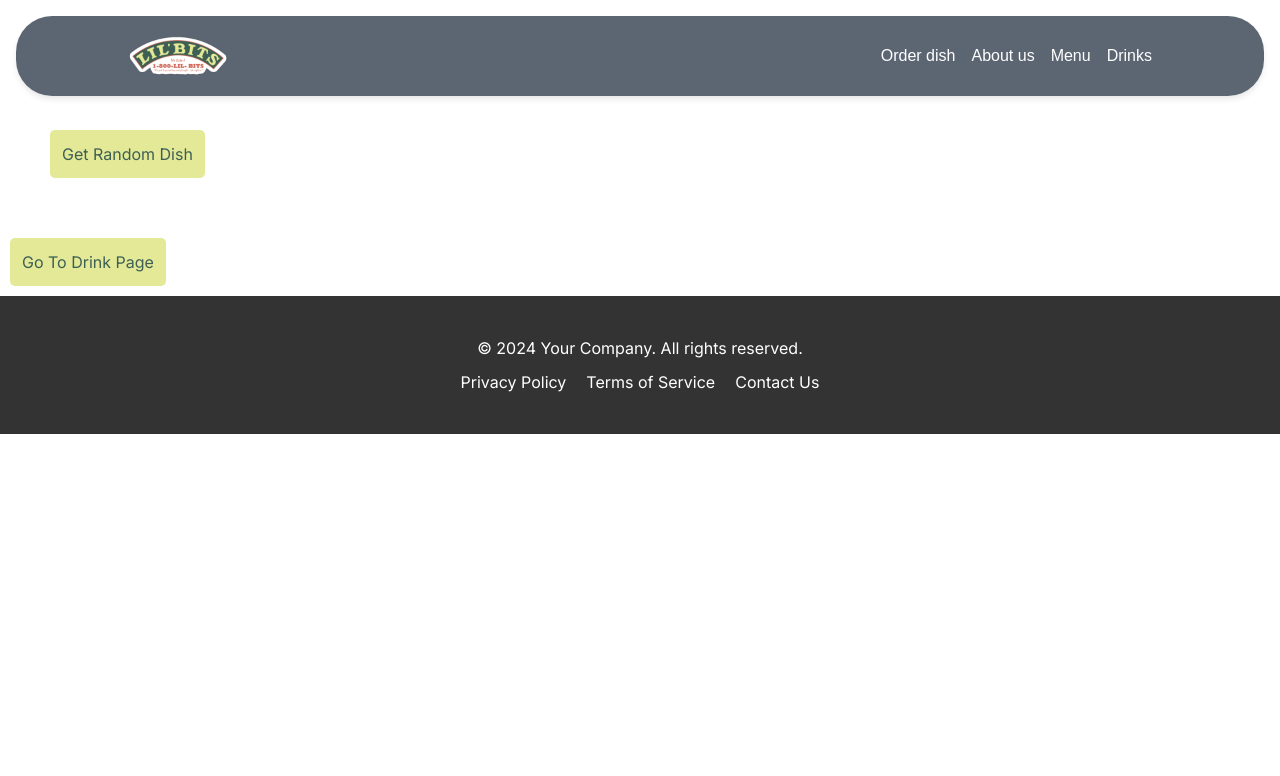
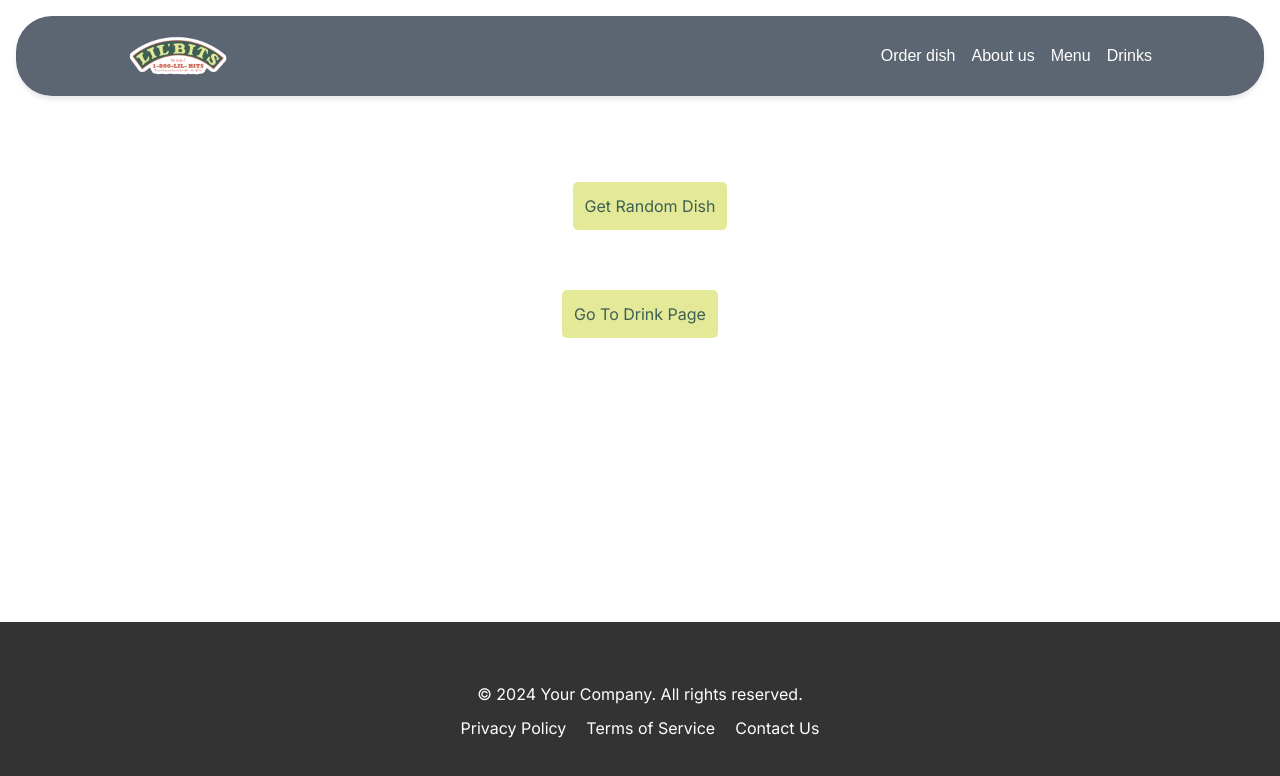
Before and after one commit to indianaea/lil_bits, a Next.js app: page /order in a window 1280 px wide. Shown: the top 776 px of the page. Built offline with nearby package versions, Linux system fonts and the light colour scheme; no server answers.

Commit message:
css meiri breytingar

```diff
--- a/src/app/order/confirm/page.tsx
+++ b/src/app/order/confirm/page.tsx
@@ -1,28 +1,17 @@
-import Link from "next/link";
-import Navbar from "../../components/navbar";
-import Footer from "../../components/footer";
+"use client";
+
+import Layout from '../../components/layout';
 import CalendarPicker from "../../components/calendarPicker";
 import PeoplePicker from "../../components/amountPeople";
 import EmailInput from "../../components/emailInput";
-import '../../common.css'
 
 const ConfirmOrder = () => {
     return (
-        <>
-          <div className="page-body">
-            <div className="page-header">
-                <Navbar />
-            </div>
-            <div className="page-body">
-                <CalendarPicker />
-                <PeoplePicker />
-                <EmailInput />
-            </div>
-            <div className="page-footer">
-                <Footer />
-            </div>
-            </div>
-        </>
+        <Layout>
+            <CalendarPicker />
+            <PeoplePicker />
+            <EmailInput />
+        </Layout>
     );
 };
 
--- a/src/app/order/drink/drink.tsx
+++ b/src/app/order/drink/drink.tsx
@@ -50,8 +50,7 @@ const DrinkSelector: React.FC = () => {
 
   return (
     <>
-      <div className="drink-list-container">
-        <div className="DivDrinks">
+        <div className="DrinksContainer">
           {drinks.map(drink => (
             <div
               key={drink.id}
@@ -68,7 +67,6 @@ const DrinkSelector: React.FC = () => {
           ))}
         </div>
         <Button onClick={confirmSelection} caption="Confirm drinks"/>
-      </div>
     </>
   );
 };
--- a/src/app/order/drink/page.tsx
+++ b/src/app/order/drink/page.tsx
@@ -1,24 +1,15 @@
-import Link from "next/link";
-import Navbar from "../../components/navbar";
-import Footer from "../../components/footer";
+"use client";
+
+import Layout from '../../components/layout';
 import Drinks from "./././drink";
-import '../../common.css'
 
 const Drink = () => {
 
 return (
   <>
-    <div className="page-body">
-      <div className="page-header">
-        <Navbar />
-      </div>
-      <div className="page-main">
+    <Layout>
         <Drinks />
-      </div>
-      <div className="page-footer">
-        <Footer />
-      </div>
-    </div>
+    </Layout>
    </>
   );
 };
--- a/src/app/order/order.css
+++ b/src/app/order/order.css
@@ -1,14 +1,10 @@
-
-.order-list-container {
-    margin-top: 120px;
-}
-
-.DivOrders {
+.OrdersContainer {
   display: flex;
   flex-wrap: wrap;
   justify-content: space-between;
   align-items: center;
   margin: 40px;
+  padding-left: 20px;
 }
 
 .DishContainer {
@@ -26,7 +22,7 @@
 
 .ActionButton {
   background-color: #e3e996;
-    color: #3E5f54;
+  color: #3e5f54;
   border: none;
   border-radius: 5px;
   position: relative;
@@ -36,5 +32,5 @@
 }
 
 .ActionButton:hover {
-    background-color: #CF6757;
+  background-color: #cf6757;
 }
--- a/src/app/order/order.tsx
+++ b/src/app/order/order.tsx
@@ -1,4 +1,5 @@
 "use client";
+
 import { useCallback, useEffect, useState } from "react";
 import { orderApi } from "../api/orderApi";
 import { DishType } from "../api/types";
@@ -33,12 +34,11 @@ const Orders = () => {
 
   return (
     <>
-      <div className="order-list-container">
-        <div className="DivOrders">
+        <div className="OrdersContainer">
           {dish && selectedDish && (
             <div
               key={dish.id}
-              className={`dish selected`}
+              className="DishSelected"
             >
               <p>{dish.name}</p>
               <img src={dish.imageSource} alt={dish.name} />
@@ -49,7 +49,6 @@ const Orders = () => {
           <button className="ActionButton" onClick={getRandomDish}>Get Random Dish</button>
         </div>
         <Button onClick={confirmSelection} caption="Go To Drink Page"/>
-      </div>
     </>
   );
 };
--- a/src/app/order/page.tsx
+++ b/src/app/order/page.tsx
@@ -1,22 +1,14 @@
+"use client";
 
-import Navbar from "../components/navbar";
-import Footer from "../components/footer";
+import Layout from '../components/layout';
 import Orders from "./order";
 
 
 const Order = () => {
     return (
-    <div className="page-body">
-        <div className="page-header">
-            <Navbar />
-        </div>
-        <div className="page-main">
-            <Orders/>
-        </div>
-        <div className="page-footer">
-            <Footer />
-        </div>
-      </div>
+    <Layout>
+        <Orders />
+    </Layout>
     );
 };
 
--- a/src/app/order/receipt/page.tsx
+++ b/src/app/order/receipt/page.tsx
@@ -1,18 +1,16 @@
+"use client";
+
 import Link from "next/link";
-import Navbar from "../../components/navbar";
-import Footer from "../../components/footer";
-
+import Layout from '../../components/layout';
 
 const Receipt = () => {
     return (
-        <>
-            <Navbar />
+            <Layout>
             <div>
                 <h1>Here is your receipt</h1>
                 <Link href="/">Here will be a text about the website</Link>
             </div>
-            <Footer />
-        </>
+            </Layout>
     );
 };
 
--- a/src/app/page.tsx
+++ b/src/app/page.tsx
@@ -1,11 +1,8 @@
 "use client";
 
-import { useEffect, useState } from "react";
-import Link from "next/link";
 import Layout from './components/layout';
 import HeroSlider from "./components/heroSlider"; // Adjust the path as necessary
 import Button from "./components/button"; // Adjust the path as necessary
-import './common.css';
 
 const nextPage = async () => {
   window.location.href = "/order";
```
Also changed, not shown: src/app/order/drink/drink.css (+7 -14 lines), src/app/page.css (deleted). Lines whose indentation alone changed are shown as unchanged.
